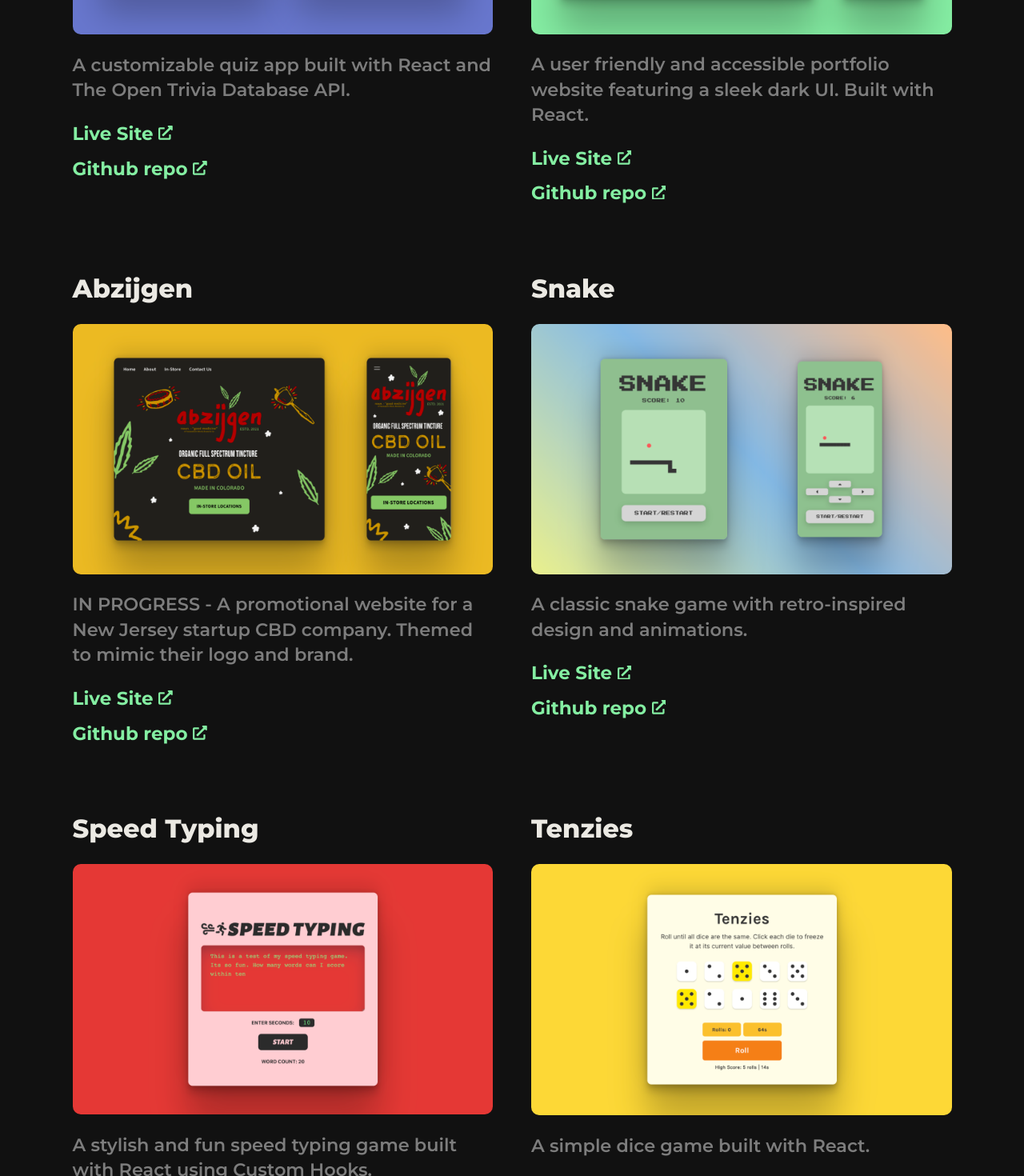
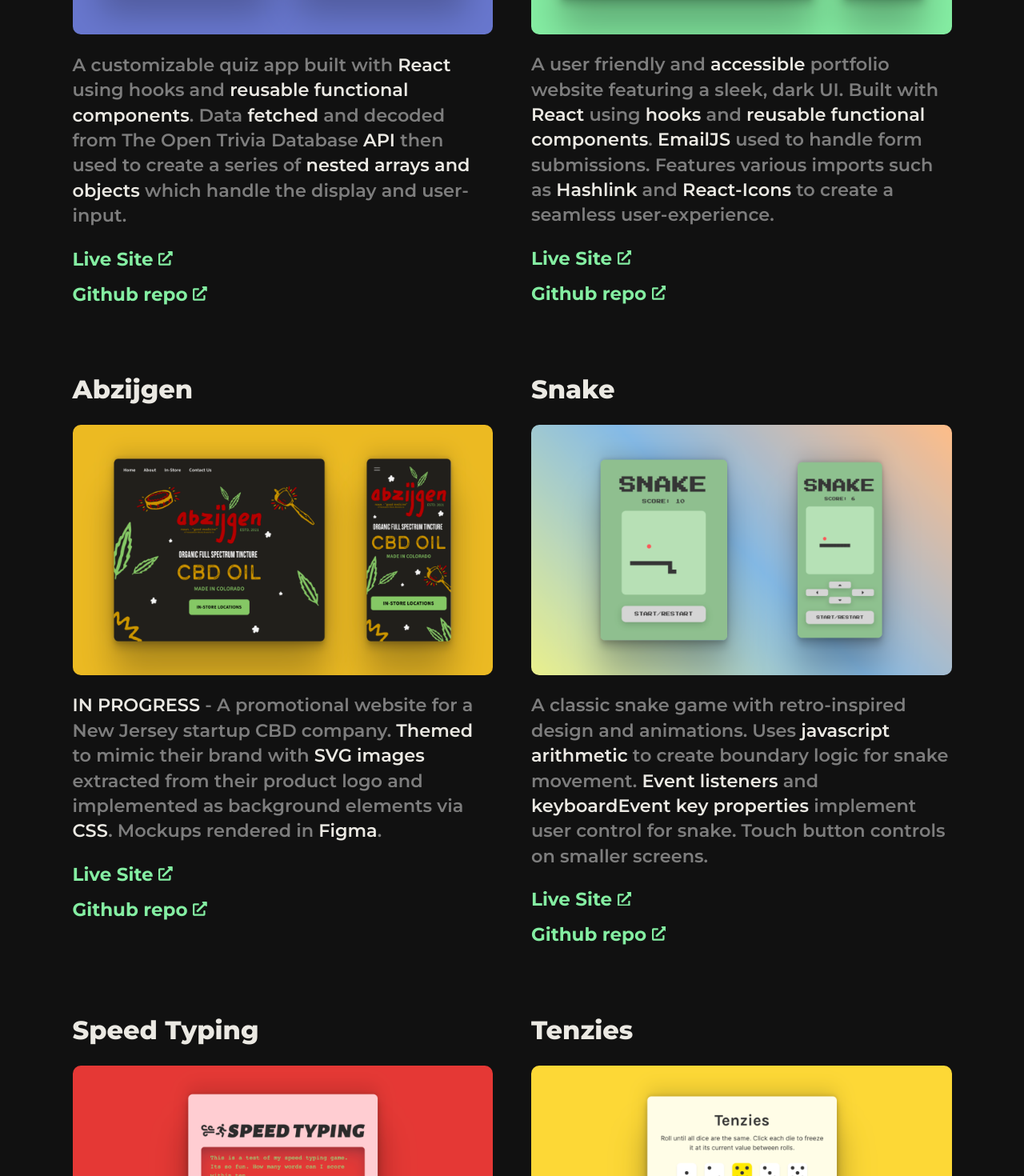
Before and after one commit to gare-Ware/garyk-portfolio, a React (Create React App) app: page / in a window 1280 px wide. Shown: the part 1560-3030 px from the top of the page at 80% size. Built offline with nearby package versions, Linux system fonts and the light colour scheme.

Commit message:
Almost final build

```diff
--- a/src/Components/RecentProjects.js
+++ b/src/Components/RecentProjects.js
@@ -29,6 +29,8 @@ export default function RecentProjects() {
     )
 }
 
+
+// <p className="project-summary__description">{summary}</p>
 // imgs 335x200...on iphone x viewport
 // 670x400 double
 
--- a/src/Components/projects.js
+++ b/src/Components/projects.js
@@ -8,7 +8,7 @@ import portfolio from '../imgs/portfolio.png'
 const projects = [
     {
         name: "Quizzical",
-        summary: `A customizable quiz app built with React and The Open Trivia Database API.`,
+        summary: <>A customizable quiz app built with <span>React</span> using hooks and <span>reusable functional components</span>. Data <span>fetched</span> and decoded from The Open Trivia Database <span>API</span> then used to create a series of <span>nested arrays and objects</span> which handle the display and user-input.</>,
         liveSite: "https://gk-quizzical.netlify.app/",
         githubRepo: "https://github.com/gare-Ware/Quizzical" ,
         url: "quizzical",
@@ -16,7 +16,7 @@ const projects = [
     },
     {
         name: "My Portfolio (this site!)",
-        summary: "A user friendly and accessible portfolio website featuring a sleek dark UI. Built with React.",
+        summary: <>A user friendly and <span>accessible</span> portfolio website featuring a sleek, dark UI. Built with <span>React</span> using <span>hooks</span> and <span>reusable functional components</span>. <span>EmailJS</span> used to handle form submissions. Features various imports such as <span>Hashlink</span> and <span>React-Icons</span> to create a seamless user-experience.</>,
         liveSite: "https://garyk.dev/",
         githubRepo: "https://github.com/gare-Ware/garyk-portfolio",
         url: "my-portfolio",
@@ -24,7 +24,7 @@ const projects = [
     },
     {
         name: "Abzijgen",
-        summary: "IN PROGRESS - A promotional website for a New Jersey startup CBD company. Themed to mimic their logo and brand.",
+        summary: <><span>IN PROGRESS</span> - A promotional website for a New Jersey startup CBD company. <span>Themed</span> to mimic their brand with <span>SVG images</span> extracted from their product logo and implemented as background elements via <span>CSS</span>. Mockups rendered in <span>Figma</span>. </>,
         liveSite: "https://abzijgen.com/",
         githubRepo: "https://github.com/gare-Ware/Abzijgen",
         url: "abzijgen",
@@ -32,7 +32,8 @@ const projects = [
     },
     {
         name: "Snake",
-        summary: "A classic snake game with retro-inspired design and animations.",
+        summary: <>A classic snake game with retro-inspired design and animations. Uses <span>javascript arithmetic</span> to create boundary logic for snake movement. <span>Event listeners</span> and <span>keyboardEvent key properties</span> implement user control for snake. Touch button controls on smaller screens.
+        </>,
         liveSite: "https://gk-snakegame.netlify.app//",
         githubRepo: "https://github.com/gare-Ware/Snake-Game" ,
         url: "snake",
@@ -40,7 +41,7 @@ const projects = [
     },
     {
         name: "Speed Typing",
-        summary: "A stylish and fun speed typing game built with React using Custom Hooks.",
+        summary: <>A stylish and fun speed typing game built with <span>React</span> using <span>custom hooks</span>. User input for time limit.</>,
         liveSite: "https://gk-speedtyping.netlify.app/",
         githubRepo: "https://github.com/gare-Ware/speed-typing.git",
         url: "speed-typing",
@@ -48,7 +49,7 @@ const projects = [
     },
     {
         name: "Tenzies",
-        summary: "A simple dice game built with React.",
+        summary: <>A dice game built with <span>React</span>. High score maintained via <span>local storage</span>. Die images rendered with <span>CSS</span> and <span>flexbox</span>. <span>Npm</span> package <span>react-confetti</span> used for winning animation.</>,
         liveSite: "https://gk-tenzies.netlify.app/",
         githubRepo: "https://github.com/gare-Ware/Tenzies.git",
         url: "tenzies",
--- a/src/index.css
+++ b/src/index.css
@@ -278,6 +278,9 @@ button {
   font-size: var(--project-summary-description);
   margin-top: 0;
 }
+.project-summary__description span {
+  color: var(--gray-white);
+}
 .project-summary__thumbnail {
   max-width: 100%;
   border-radius: 10px;
@@ -290,10 +293,6 @@ button {
 }
 .project-summary__link-icon {
   font-size: calc(var(--site-link) - .2em);
-}
-
-.keyword {
-  color: white;
 }
 
 /* ---project details--- */
```
